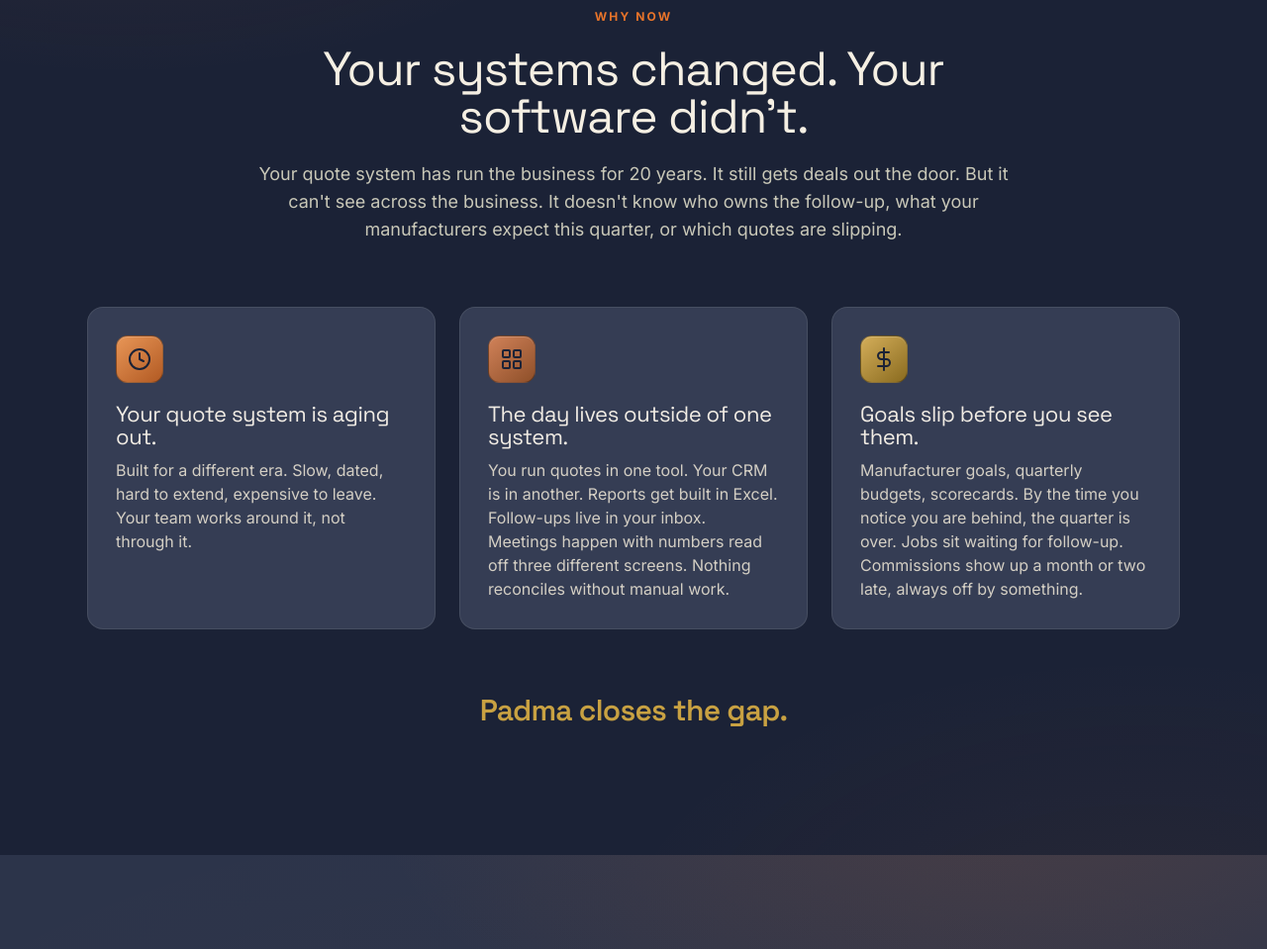
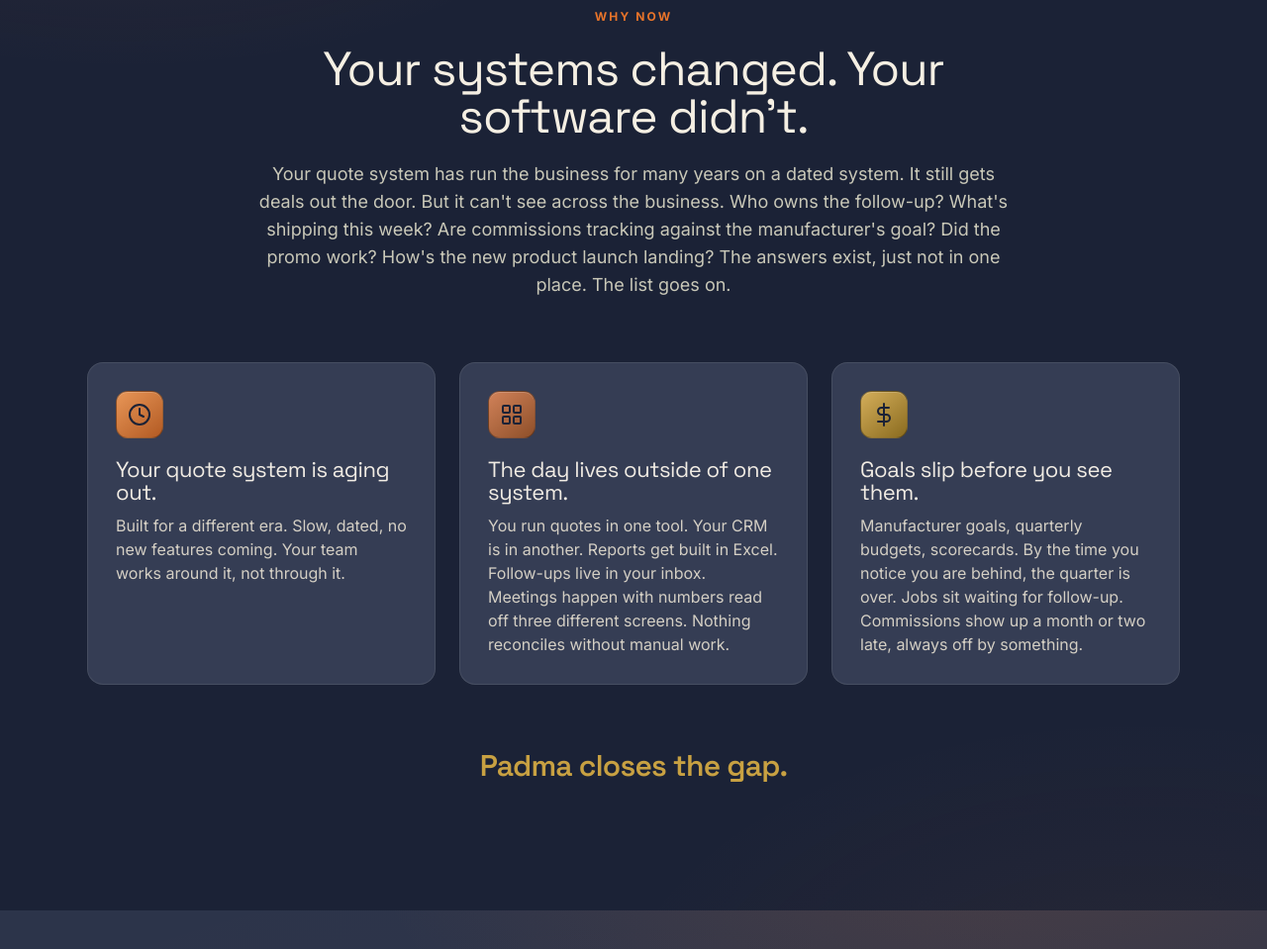
Before and after one commit to gmoney2000/padma-marketing, a website: page index.html in a window 1280 px wide. Shown: the part 1150-2109 px from the top of the page at 99% size. Drawn offline with nearby package versions, Linux system fonts and the light colour scheme.

Commit message:
Why Now section: rewritten intro + tightened aging-out card
- Intro: "20 years" replaced with "many years on a dated system"
- Intro: rewrote the can't-see-across-business sentence as a stream of blind-spot questions (follow-up ownership, shipping visibility, commission tracking, promo success, product launch reception) with "answers exist, just not in one place" + "the list goes on" closer
- Card 1: dropped "hard to extend, expensive to leave"; replaced with "no new features coming" for the momentum framing

```diff
--- a/index.html
+++ b/index.html
@@ -640,7 +640,7 @@ tailwind.config = {
     <div class="text-center mb-16 max-w-3xl mx-auto">
       <span class="section-label section-label-clay">Why now</span>
       <h2 class="text-3xl md:text-5xl text-text mb-5">Your systems changed. Your software didn't.</h2>
-      <p class="text-soft text-lg">Your quote system has run the business for 20 years. It still gets deals out the door. But it can't see across the business. It doesn't know who owns the follow-up, what your manufacturers expect this quarter, or which quotes are slipping.</p>
+      <p class="text-soft text-lg">Your quote system has run the business for many years on a dated system. It still gets deals out the door. But it can't see across the business. Who owns the follow-up? What's shipping this week? Are commissions tracking against the manufacturer's goal? Did the promo work? How's the new product launch landing? The answers exist, just not in one place. The list goes on.</p>
     </div>
     <div class="grid md:grid-cols-3 gap-6">
       <div class="pain-card">
@@ -648,7 +648,7 @@ tailwind.config = {
           <svg viewBox="0 0 24 24" fill="none" stroke="currentColor" stroke-width="2" stroke-linecap="round" stroke-linejoin="round"><circle cx="12" cy="12" r="10"/><polyline points="12 6 12 12 16 14"/></svg>
         </div>
         <h3>Your quote system is aging out.</h3>
-        <p>Built for a different era. Slow, dated, hard to extend, expensive to leave. Your team works around it, not through it.</p>
+        <p>Built for a different era. Slow, dated, no new features coming. Your team works around it, not through it.</p>
       </div>
       <div class="pain-card">
         <div class="ico ico-clay mb-5">
```
